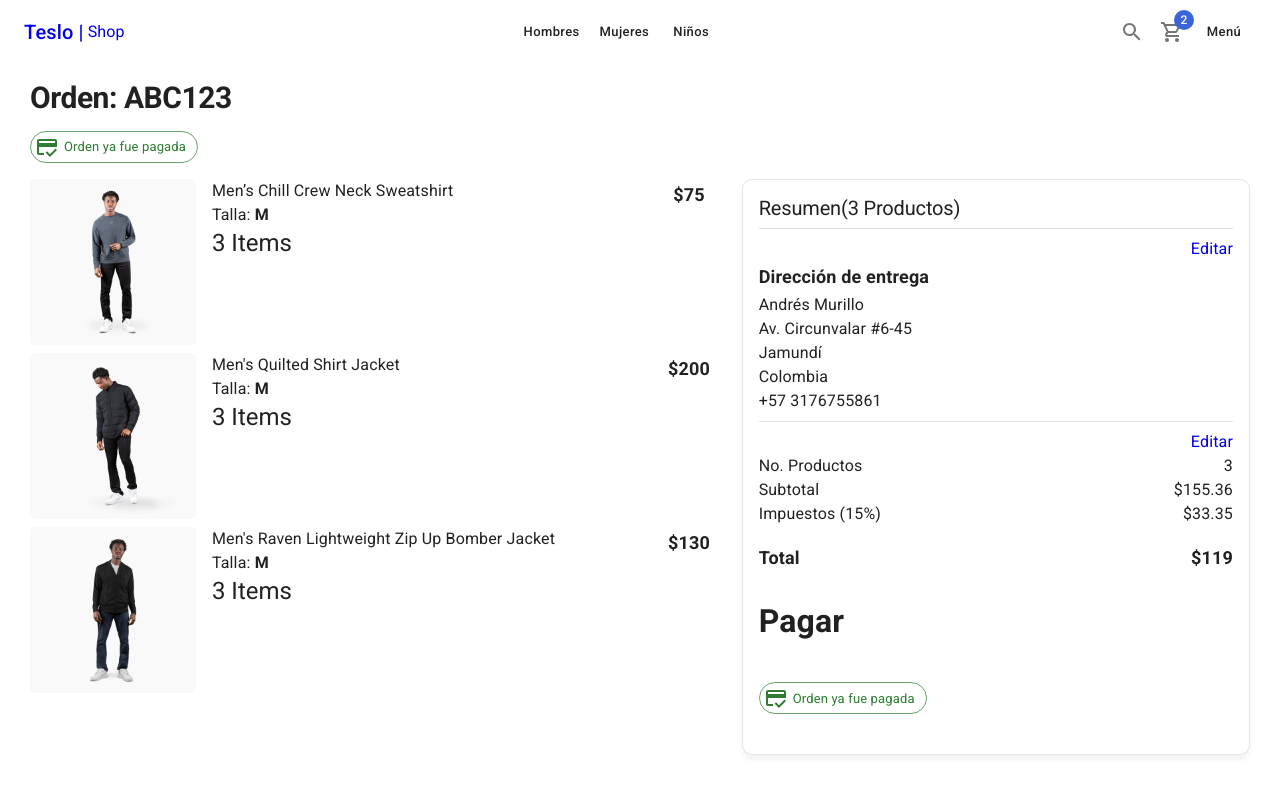
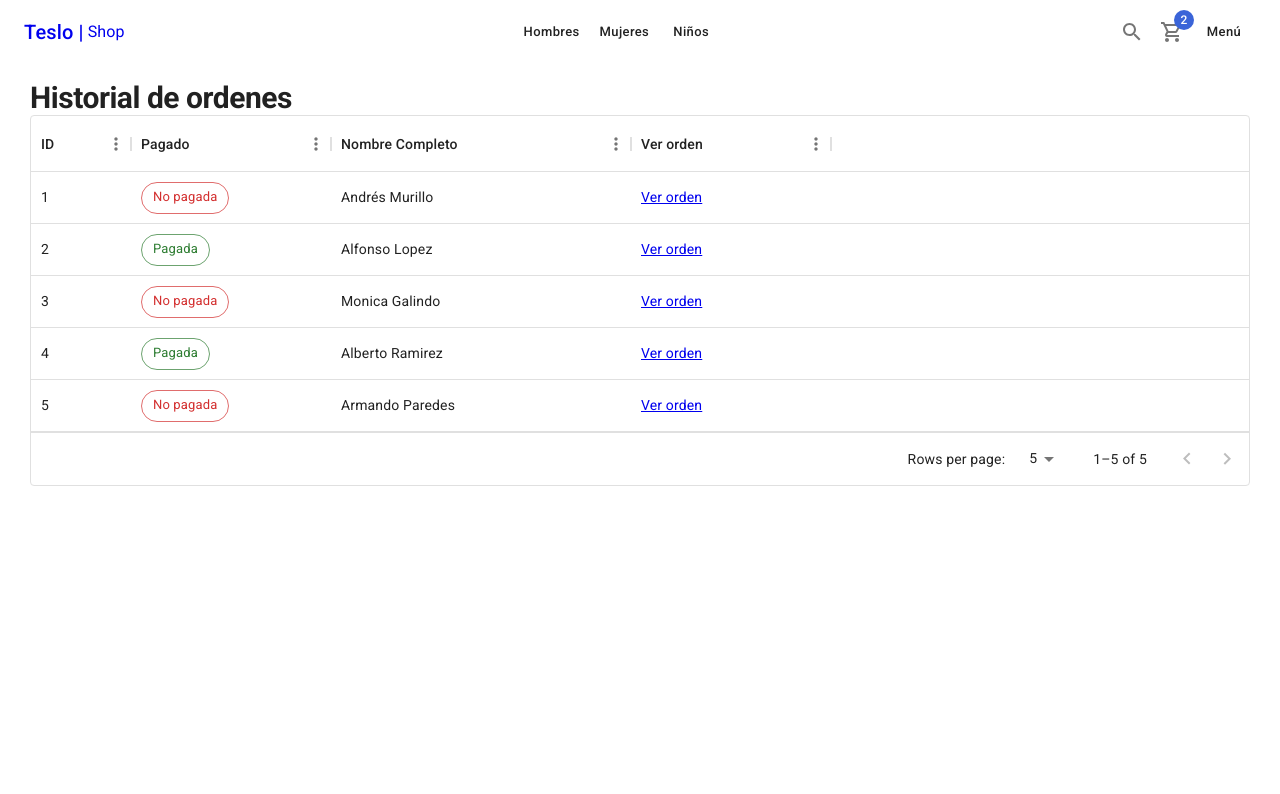
Before and after one commit to andresmurilloco/teslo-shop, a Next.js app: page /orders/history in a window 1280 px wide. Shown: the top 794 px of the page. Built offline with nearby package versions, Linux system fonts and the light colour scheme.

Commit message:
Proyecto terminado

```diff
--- /dev/null
+++ b/components/layouts/AuthLayout.tsx
@@ -0,0 +1,23 @@
+import { Box } from "@mui/material"
+import Head from "next/head"
+import { FC } from "react"
+
+interface Props{
+    children: React.ReactNode,
+    title: string,
+}
+
+export const AuthLayout:FC<Props> = ({children, title}) => {
+  return (
+    <>
+        <Head>
+            <title>{title}</title>
+        </Head>
+        <main>
+            <Box display={'flex'} justifyContent={'center'} alignItems={'center'} height={'calc(100vh-200px)'}>
+                {children}
+            </Box>
+        </main>
+    </>
+  )
+}
--- a/components/layouts/index.ts
+++ b/components/layouts/index.ts
@@ -1 +1,3 @@
+export * from './AuthLayout';
 export * from './ShopLayout';
+export * from './index';
--- a/package.json
+++ b/package.json
@@ -13,6 +13,7 @@
     "@emotion/styled": "^11.11.0",
     "@mui/icons-material": "^5.11.16",
     "@mui/material": "^5.13.6",
+    "@mui/x-data-grid": "^6.9.1",
     "@types/node": "20.3.3",
     "@types/react": "18.2.14",
     "@types/react-dom": "18.2.6",
--- /dev/null
+++ b/pages/orders/history.tsx
@@ -0,0 +1,70 @@
+import NextLink from 'next/link'
+import { ShopLayout } from "@/components/layouts";
+import { Box, Chip, Grid, Link, Typography } from "@mui/material";
+import { DataGrid, GridColDef, GridValueGetterParams } from "@mui/x-data-grid";
+import React from "react";
+
+const columns: GridColDef[] = [
+  { field: "id", headerName: "ID", width: 100 },
+  {
+    field: "paid",
+    headerName: "Pagado",
+    description: "Muestra si la orden ya fue pagada o no",
+    width: 200,
+    renderCell: (params:GridValueGetterParams)=>{
+        return (
+            params.row.paid ? <Chip color='success' label='Pagada' variant="outlined"/> : <Chip color='error' label='No pagada' variant="outlined"/>)
+    }
+  },
+  { field: "fullname", headerName: "Nombre Completo", width: 300 },
+  {
+    field: "orden",
+    headerName: "Ver orden",
+    sortable:false,
+    width: 200,
+    renderCell: (params:GridValueGetterParams)=>{
+        return (
+            <NextLink href={`/orders/${params.row.id}`} passHref legacyBehavior>
+                <Link underline='always'>Ver orden</Link>
+            </NextLink>
+        )
+    }
+  },
+];
+
+const rows = [
+  { id: 1, paid: false, fullname: "Andrés Murillo"},
+  { id: 2, paid: true, fullname: "Alfonso Lopez" },
+  { id: 3, paid: false, fullname: "Monica Galindo" },
+  { id: 4, paid: true, fullname: "Alberto Ramirez" },
+  { id: 5, paid: false, fullname: "Armando Paredes" },
+];
+
+const HistoryPage = () => {
+  return (
+    <ShopLayout
+      title="Historial de ordenes"
+      pageDescription="Historial de ordenes del cliente"
+    >
+      <Typography variant="h1" component={"h1"}>
+        Historial de ordenes
+      </Typography>
+      <Grid container>
+        <Grid item xs={12} sx={{ height: "650", width: "100%" }}>
+          <DataGrid
+            rows={rows}
+            columns={columns}
+            initialState={{
+              pagination: {
+                paginationModel: { pageSize: 5 },
+              },
+            }}
+            pageSizeOptions={[5, 10, 25]}
+          />
+        </Grid>
+      </Grid>
+    </ShopLayout>
+  );
+};
+
+export default HistoryPage;
```
Also changed, not shown: pages/auth/login.tsx (added, +33 -0 lines), pages/auth/register.tsx (added, +50 -0 lines), 1 other file (tests, documents, lock files or other folders).
